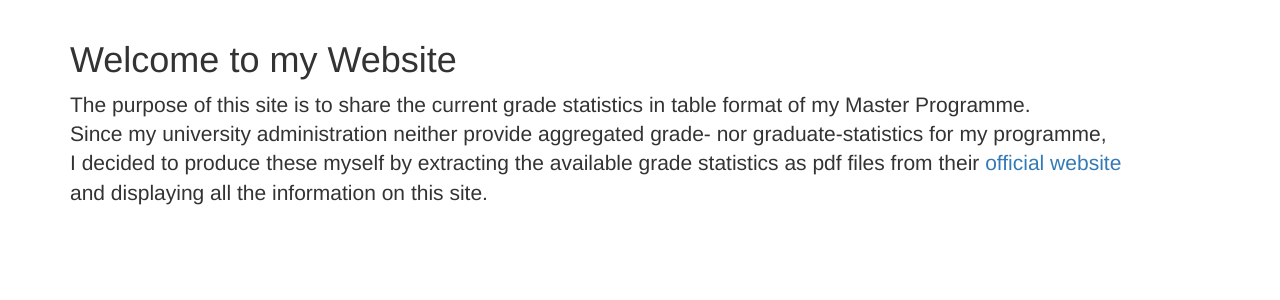
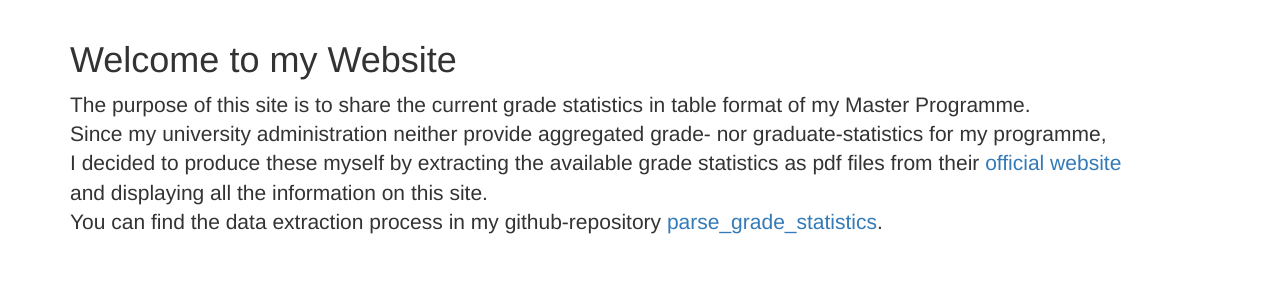
Before and after one commit to RaRedmer/flask_website_grade_stats, a Flask app: page / in a window 1280 px wide. Shown: the part 52-352 px from the top of the page. Run offline with Flask 2, Linux system fonts and the light colour scheme; some libraries are stand-ins or nearby versions.

Commit message:
Added link to data extraction repository

```diff
--- a/templates/home.html
+++ b/templates/home.html
@@ -8,7 +8,9 @@
         Since my university administration neither provide aggregated grade- nor graduate-statistics for my programme,<br>
         I decided to produce these myself by extracting the available grade statistics as pdf files from their
         <a href="https://www.vwlpamt.uni-bonn.de/pruefungsamt/notenstatistiken">official website</a><br>
-        and displaying all the information on this site.
+        and displaying all the information on this site. <br>
+        You can find the data extraction process in my github-repository
+        <a href="https://github.com/Rafamazing/parse_grade_statistics">parse_grade_statistics</a>.
     </p>
 </div>
 {% endblock %}
```
